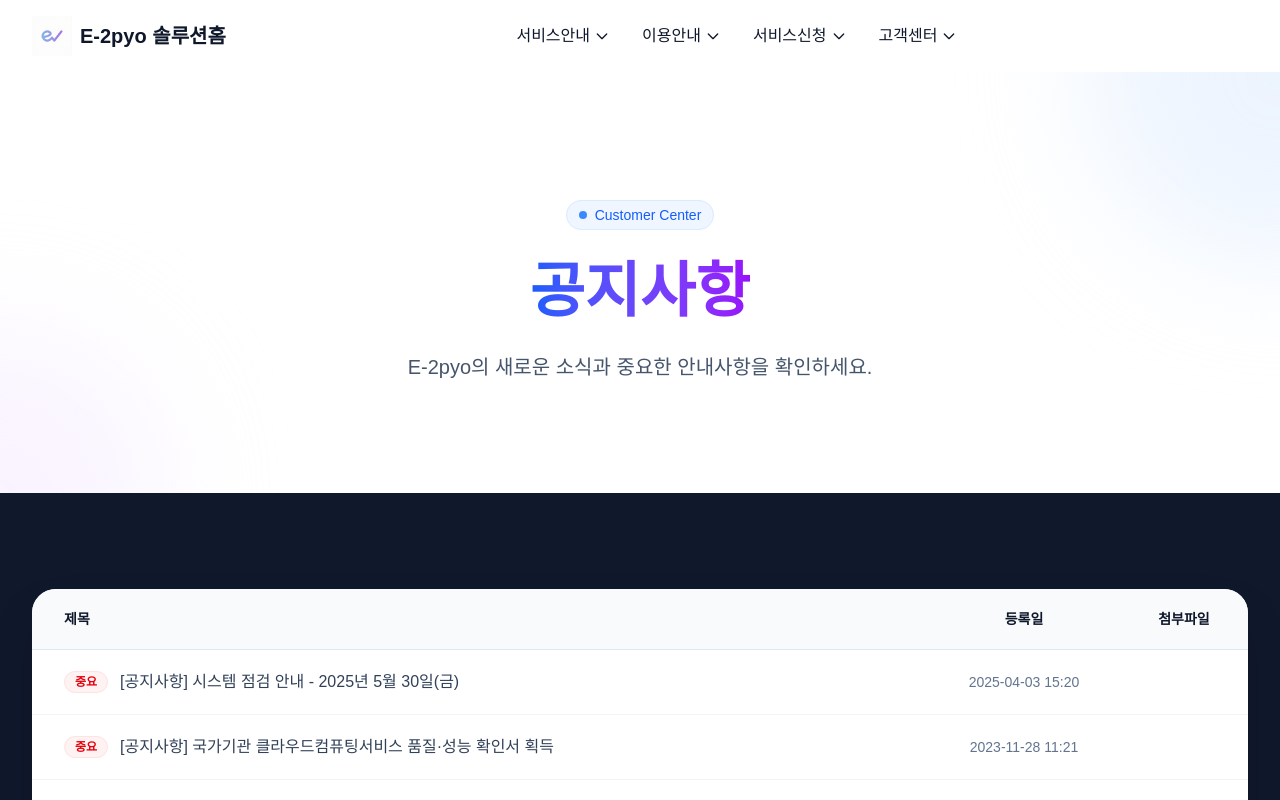
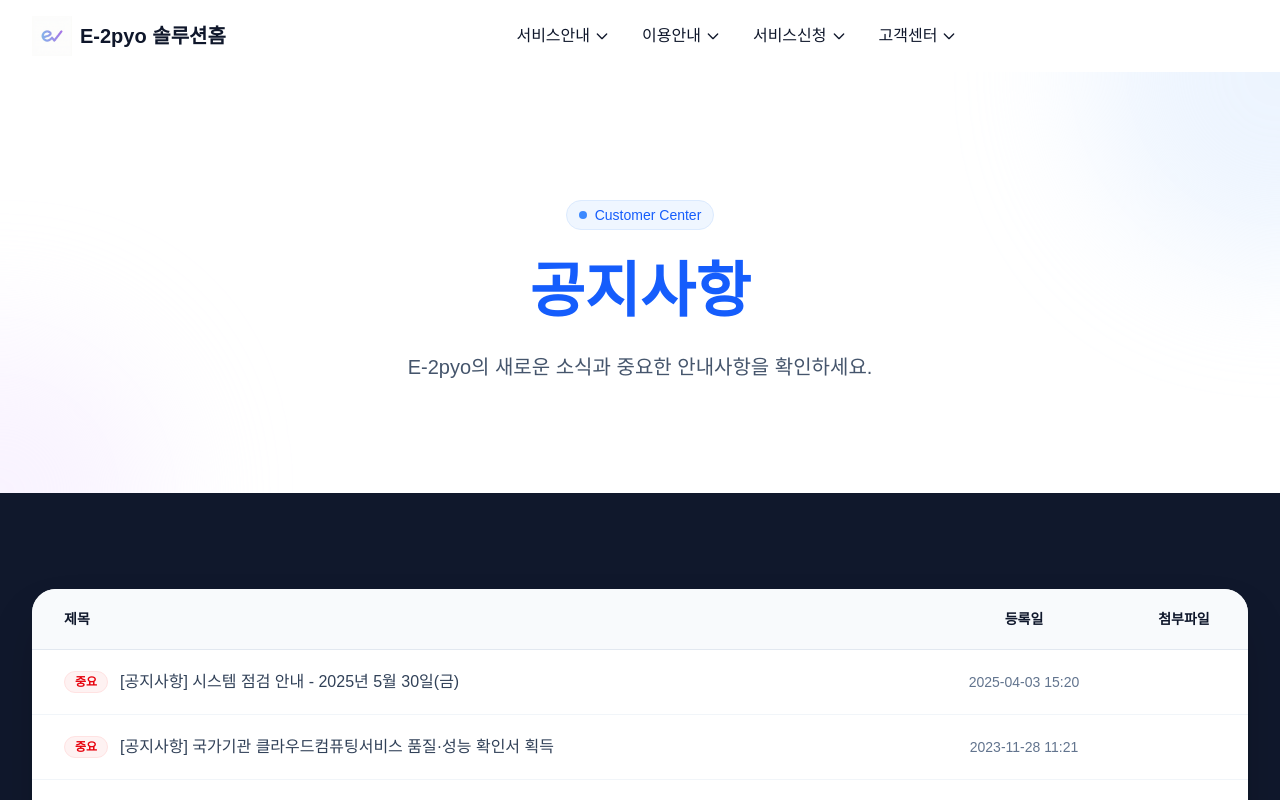
Before and after one commit to petpulslab/e-2pyo, a Next.js app: page /customer-center/notice in a window 1280 px wide. Shown: the top 800 px of the page. Built offline with nearby package versions, Linux system fonts and the light colour scheme.

Commit message:
히어로섹션 글자색 통일

```diff
--- a/app/customer-center/faq/page.tsx
+++ b/app/customer-center/faq/page.tsx
@@ -60,7 +60,7 @@
               Q&A
             </div>
             <h1 className="text-4xl lg:text-6xl font-bold mb-6 leading-tight text-slate-900">
-              <span className="text-transparent bg-clip-text bg-gradient-to-r from-blue-600 to-purple-600">
+              <span className="text-blue-600">
                 FAQ
               </span>
             </h1>
--- a/app/customer-center/notice/page.tsx
+++ b/app/customer-center/notice/page.tsx
@@ -74,7 +74,7 @@
               Customer Center
             </div>
             <h1 className="text-4xl lg:text-6xl font-bold mb-6 leading-tight text-slate-900">
-              <span className="text-transparent bg-clip-text bg-gradient-to-r from-blue-600 to-purple-600">
+              <span className="text-blue-600">
                 공지사항
               </span>
             </h1>
--- a/app/customer-center/resources/page.tsx
+++ b/app/customer-center/resources/page.tsx
@@ -67,7 +67,7 @@
               Downloads
             </div>
             <h1 className="text-4xl lg:text-6xl font-bold mb-6 leading-tight text-slate-900">
-              <span className="text-transparent bg-clip-text bg-gradient-to-r from-blue-600 to-purple-600">
+              <span className="text-blue-600">
                 자료실
               </span>
             </h1>
--- a/app/service-application/form/page.tsx
+++ b/app/service-application/form/page.tsx
@@ -18,7 +18,7 @@
               Application
             </div>
             <h1 className="text-4xl lg:text-6xl font-bold mb-6 leading-tight text-slate-900">
-              <span className="text-transparent bg-clip-text bg-gradient-to-r from-blue-600 to-purple-600">
+              <span className="text-blue-600">
                 서비스 이용 신청
               </span>
             </h1>
```
